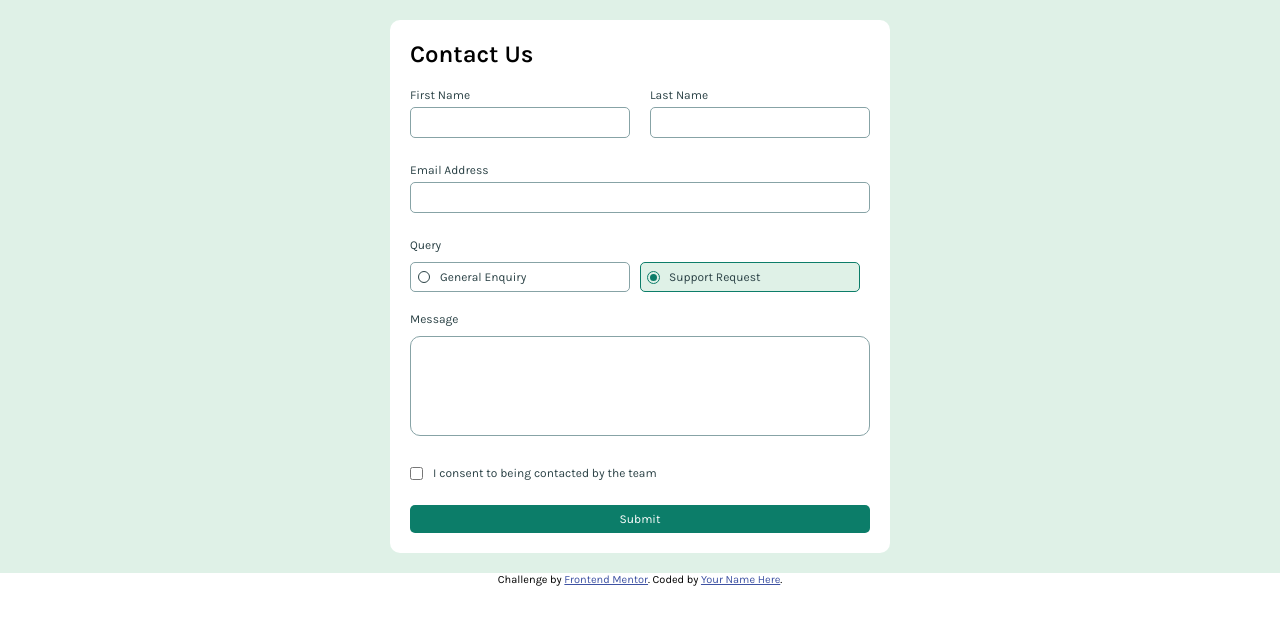
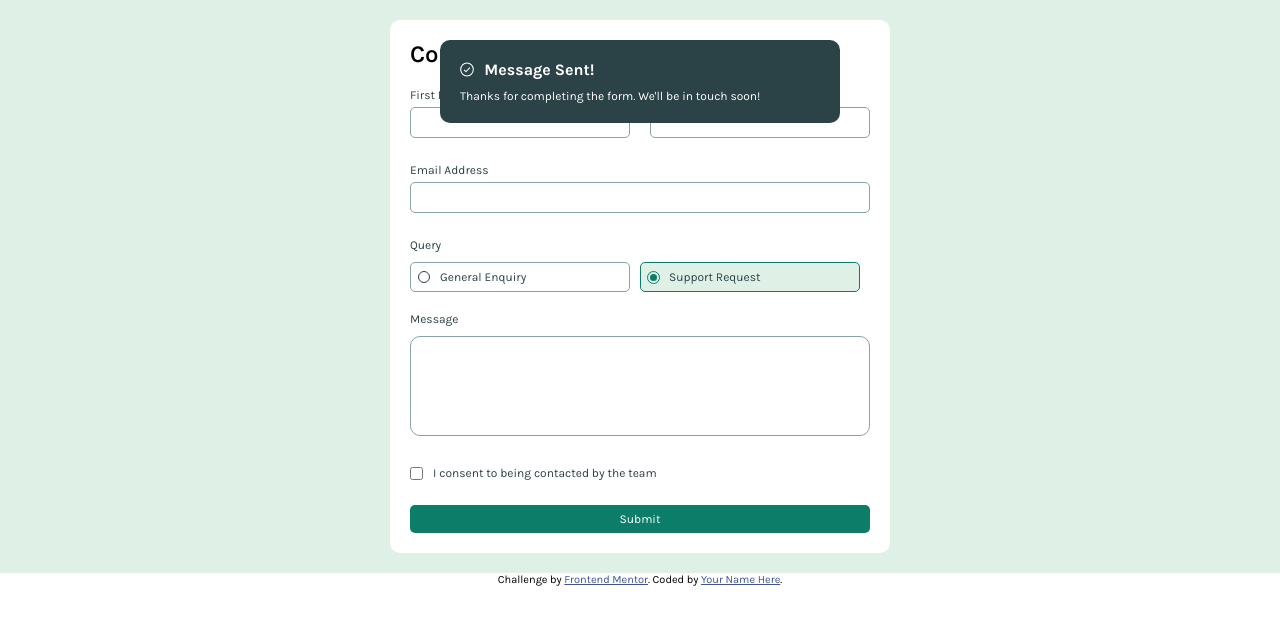
Before and after one commit to Sam-Charles12/fronted-mentor-4, a plain HTML site: page index.html in a window 1280 px wide. Drawn offline with Linux system fonts and the light colour scheme.

Commit message:
success state notification

```diff
--- a/index.html
+++ b/index.html
@@ -16,7 +16,17 @@
 </head>
 <body>
   <div id="form-page">
+
     <div class="container">
+      <div id="success-state">
+        <div class="notif-main">
+          <img src="./assets/images/icon-success-check.svg" alt="">
+          <p>Message Sent!</p>
+        </div>
+        <div class="notif-sub">
+          <p>Thanks for completing the form. We'll be in touch soon!</p>
+        </div>
+      </div>
       <form id="form" action="index.html">
         <h1>Contact Us</h1>
         <div class="s-input">
@@ -67,8 +77,8 @@
       </form>
     </div>
   </div>
-  <!-- Message Sent! -->
-  <!-- Thanks for completing the form. We'll be in touch soon! -->
+  <!--  -->
+  <!--  -->
 
   <div class="attribution">
     Challenge by <a href="https://www.frontendmentor.io?ref=challenge">Frontend Mentor</a>.
--- a/style.css
+++ b/style.css
@@ -23,10 +23,12 @@ html{
     /* height: 100vh; */
     width: 100%;
     display: flex;
+    flex-direction: column;
     justify-content: center;
     align-items: center;
     background: var(--green-200);
     padding: 20px 0px;
+    gap: 20px;
 }
 .container{
     /* height: 60%; */
@@ -35,6 +37,7 @@ html{
     background: var(--white);
     border-radius: 10px;
     padding: 20px;
+    position: relative;
 }
 form{
     display: flex;
@@ -202,3 +205,31 @@ span{
         width: 100%;
     }
 }
+#success-state{
+    padding: 20px;
+    background: var(--grey-900);
+    border-radius: 10px;
+    color: var(--white);
+    display: flex;
+    flex-direction: column;
+    gap: 10px;
+    position: absolute;
+    left: 50px;
+    right: 50px;
+}
+.notif-main{
+    display: flex;
+    gap: 10px;
+    align-items: center;
+}
+.notif-main img{
+    height: 15px;
+}
+.notif-main p{
+    font-size: 1rem;
+    font-weight: 700;
+}
+.notif-sub p{
+    font-size: .75rem;
+    font-weight: 400;
+}
```
